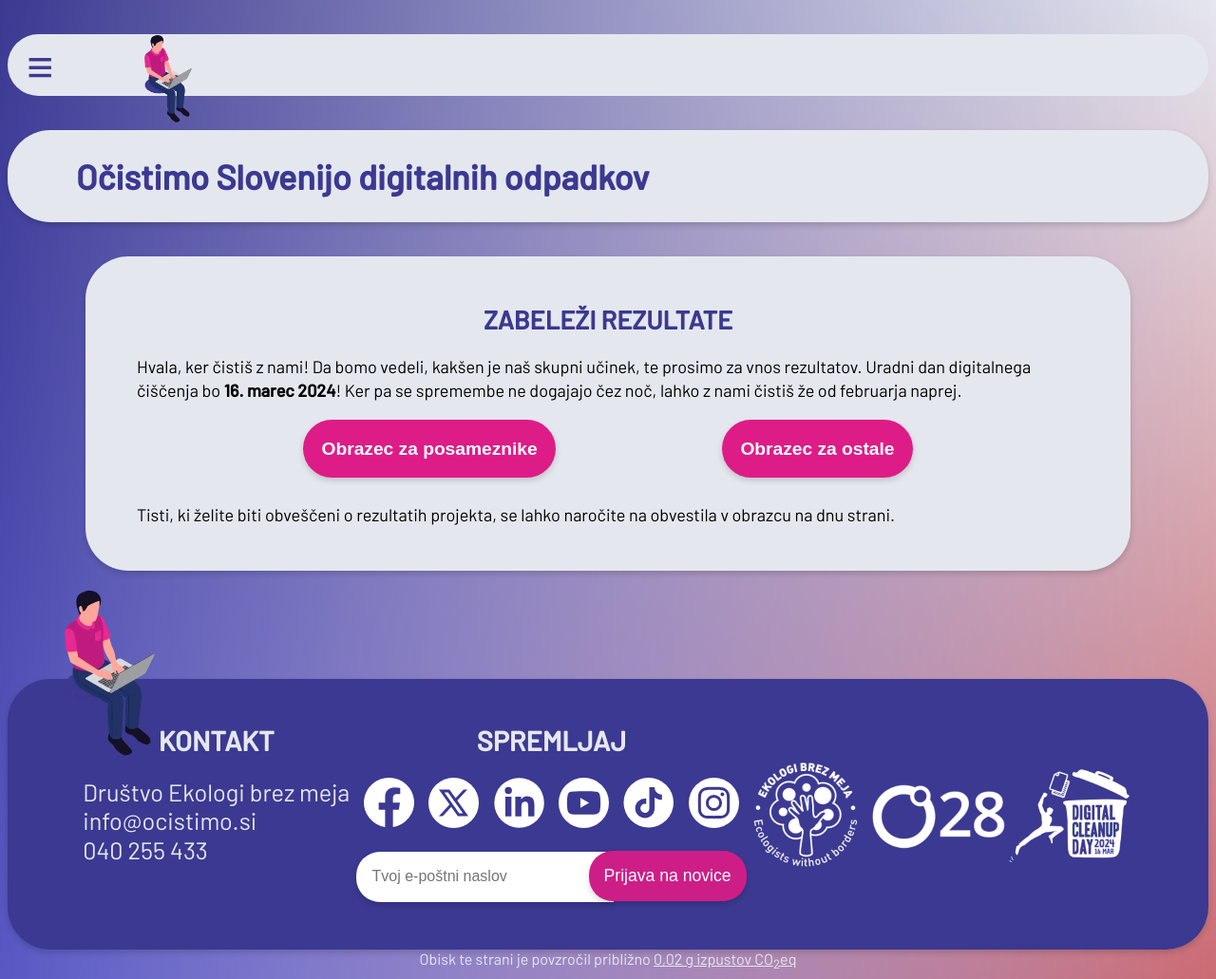
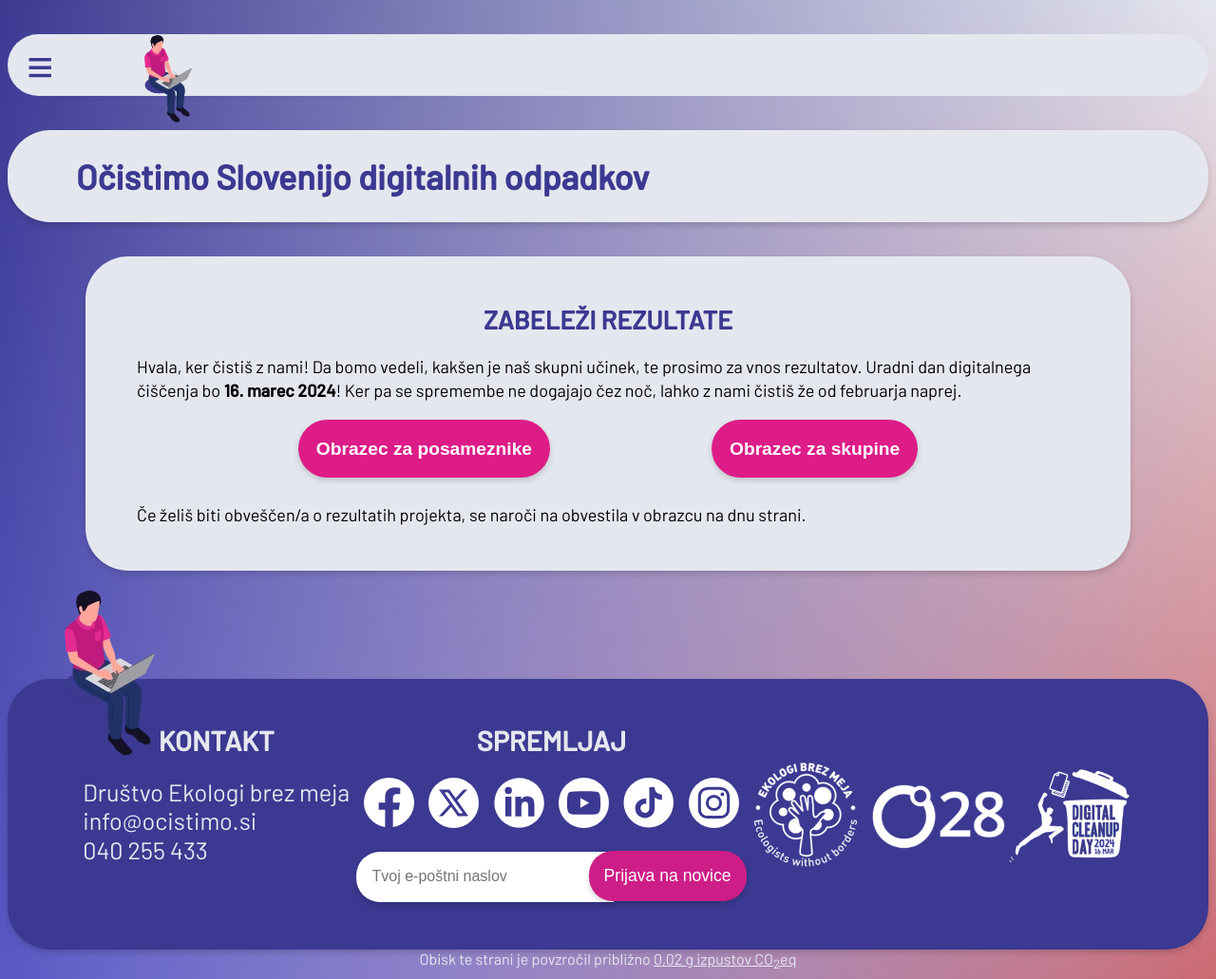
Before and after one commit to ewba/dcd-si, a Jekyll site: the page built from zabelezi-rezultate.md, in a window 1280 px wide. Shown: the whole page at 95% size. Built offline with Jekyll 4.4.1, drawn with Linux system fonts in a browser that asks for light colours.

Commit message:
Update zabelezi-rezultate.md

```diff
--- a/zabelezi-rezultate.md
+++ b/zabelezi-rezultate.md
@@ -10,10 +12,10 @@ Uradni dan digitalnega čiščenja bo **16. marec 2024**! Ker pa se spremembe ne
 
 <div style="display:flex; justify-content: space-evenly; flex-wrap: wrap; margin: 1em 0">
 	<button id="osub-btn">Obrazec za posameznike</button>
-	<button id="msub-btn">Obrazec za ostale</button>
+	<button id="msub-btn">Obrazec za skupine</button>
 </div>
 
-Tisti, ki želite biti obveščeni o rezultatih projekta, se lahko naročite na obvestila v obrazcu na dnu strani.
+Če želiš biti obveščen/a o rezultatih projekta, se naroči na obvestila v obrazcu na dnu strani.
 
 <div class="formcont" id="posameznik">
 <h2>Obrazec za posameznike</h2>
```
Also changed, not shown: other parts of zabelezi-rezultate.md (+2 -0 lines).
